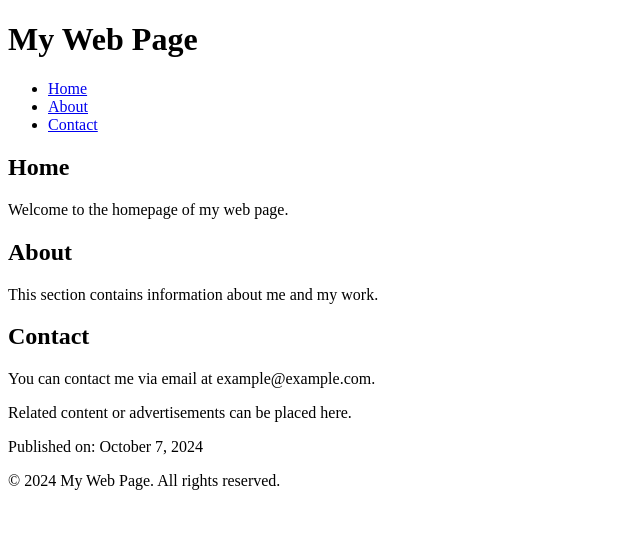
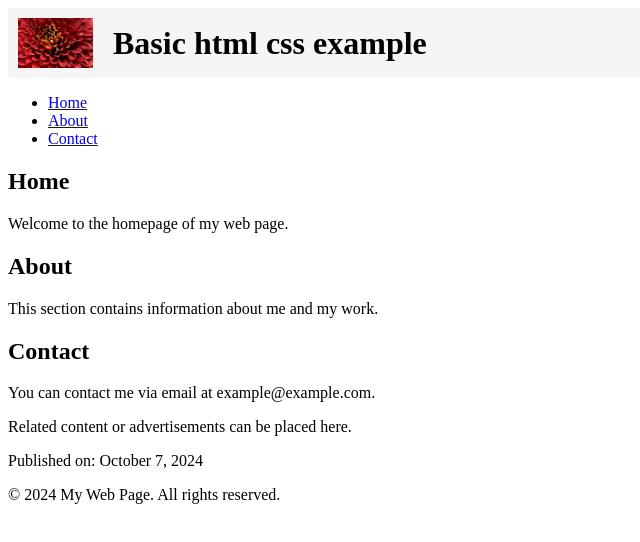
Before and after one commit to kkaiki/basic-html-css-example, a plain HTML site: page index.html in a window 1280 px wide. Shown: the whole page, without its empty margins (0-640 px from the left). Drawn offline with Linux system fonts and the light colour scheme.

Commit message:
feat: add logo image

```diff
--- a/index.html
+++ b/index.html
@@ -4,14 +4,28 @@
     <meta charset="UTF-8">
     <meta name="viewport" content="width=device-width, initial-scale=1.0">
     <title>My Web Page</title>
+    <style>
+        header {
+            display: flex;
+            align-items: center;
+            padding: 10px;
+            background-color: #f5f5f5;
+        }
+        header img {
+            height: 50px;
+            margin-right: 20px;
+        }
+        header h1 {
+            margin: 0;
+        }
+    </style>
 </head>
 <body>
-    <!-- Header Section -->
     <header>
-        <h1>My Web Page</h1>
+        <img src="images/logo.jpg" alt="Site Logo">
+        <h1>Basic html css example</h1>
     </header>
 
-    <!-- Primary Navigation -->
     <nav aria-label="Primary Navigation">
         <ul>
             <li><a href="#home">Home</a></li>
@@ -20,41 +34,32 @@
         </ul>
     </nav>
 
-    <!-- Main Content Section -->
     <main>
-        <!-- Home Section -->
         <section id="home">
             <h2>Home</h2>
             <p>Welcome to the homepage of my web page.</p>
         </section>
 
-        <!-- About Section -->
         <section id="about">
             <h2>About</h2>
             <p>This section contains information about me and my work.</p>
         </section>
 
-        <!-- Contact Section -->
         <section id="contact">
             <h2>Contact</h2>
             <p>You can contact me via email at example@example.com.</p>
         </section>
 
-        <!-- Aside Element -->
         <aside>
             <p>Related content or advertisements can be placed here.</p>
         </aside>
 
-        <!-- Time Element with Datetime Attribute -->
         <p>Published on: <time datetime="2024-10-07">October 7, 2024</time></p>
     </main>
 
-    <!-- Footer Section -->
     <footer>
         <p>&copy; 2024 My Web Page. All rights reserved.</p> <!-- Example of an escaped character -->
     </footer>
 
-    <!-- HTML Comment Lines -->
-    <!-- End of HTML document -->
 </body>
 </html>
```
Also changed, not shown: images/logo.jpg (added), images/logo.png (added).
